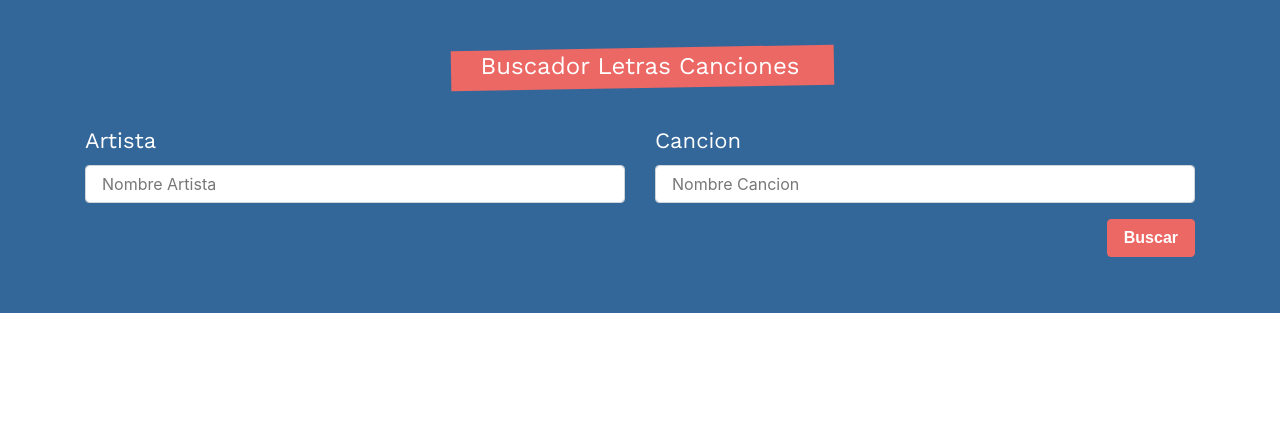
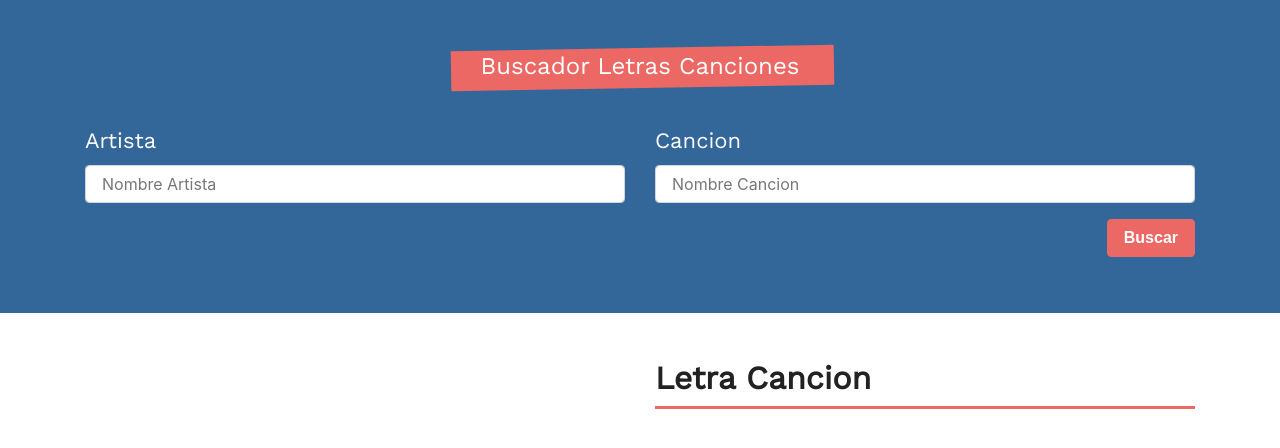
Before and after one commit to jimmy404/REACT-APIs-Buscador-LetraArtista, a React (Create React App) app: page / in a window 1280 px wide. Shown: the top 448 px of the page. Built offline with nearby package versions, Linux system fonts and the light colour scheme; no server answers; a web font is replaced by a local one.

Commit message:
Adding import to show lyrics - App.js

```diff
--- a/src/App.js
+++ b/src/App.js
@@ -1,5 +1,7 @@
 import React, { Fragment, useState, useEffect } from 'react';
 import Formulario from './components/Formulario';
+import Cancion from './components/Cancion';
+
 import axios from 'axios';
 
 function App() {
@@ -27,6 +29,18 @@ useEffect(() => {
         <Formulario
         guardarBusquedaLetra={guardarBusquedaLetra}
         />
+        <div className="container mt-5">
+          <div className="row">
+            <div className="col-md-6">
+
+            </div>
+            <div className="col-md-6">
+              <Cancion
+                letra={letra}
+              />
+            </div>
+          </div>
+        </div>
     </Fragment>
   );
 }
```
